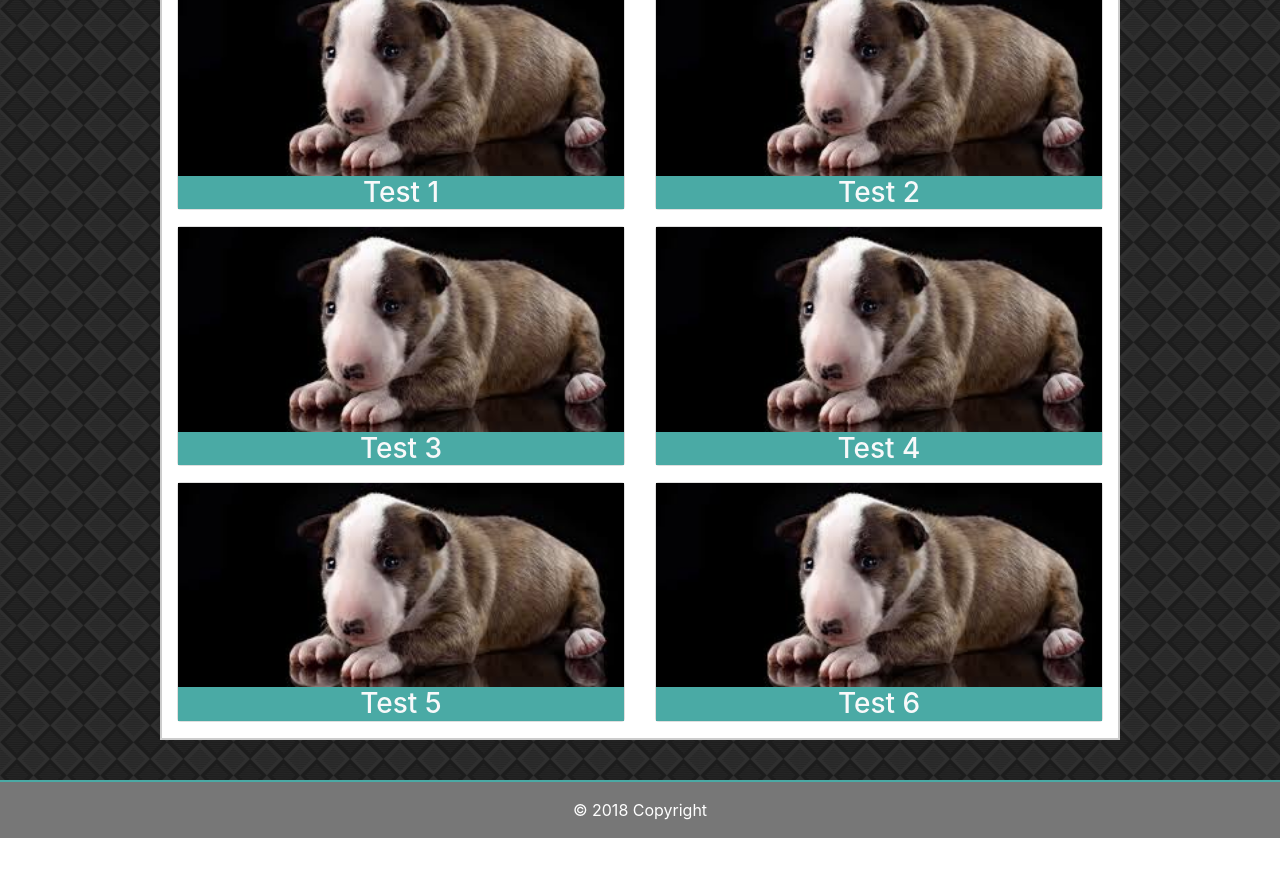
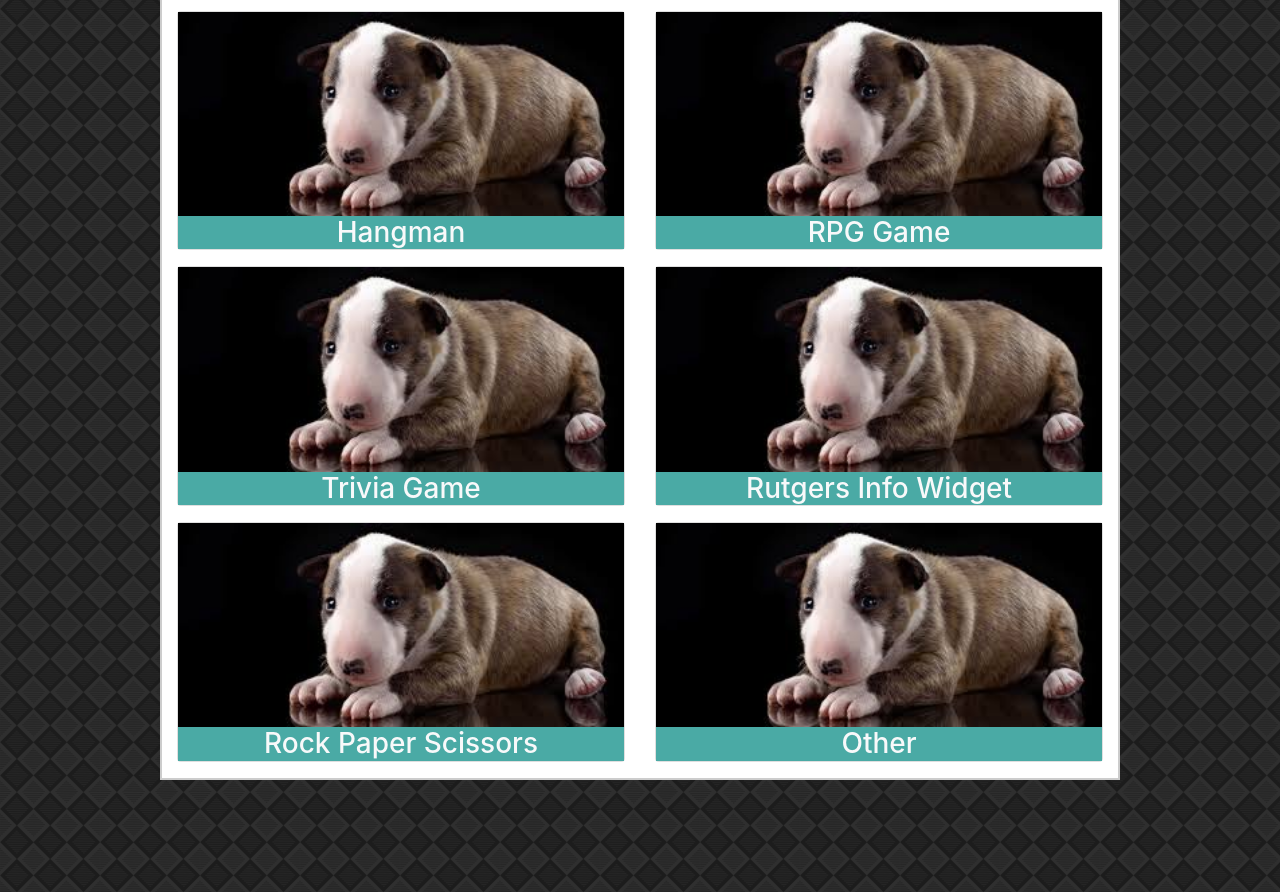
Before and after one commit to oscarvanegas34/Bootstrap-Portfolio, a plain HTML site: page portfolio.html in a window 1280 px wide. Shown: the part 208-1100 px from the top of the page. Before the commit the page ends 1046 px from the top, so only its background shows below. Drawn offline with nearby package versions, Linux system fonts and the light colour scheme.

Commit message:
Final Review

```diff
--- a/css/bootstrap.css
+++ b/css/bootstrap.css
@@ -24,6 +24,15 @@ body{
     margin: 0 135px 0 0;
 }
 
+/* This section is to add the line between the navbar */
+.nav-item {
+    border-right: 2px solid #4aaaa5;
+}
+
+.nav-item:last-child {
+    border-right: none;
+}
+
 /* This class just change the color of the background */
 a{
     color: #777777;
@@ -32,7 +41,7 @@ a{
 /* This section add extra customization to the container class */
 .container{
     border: 2px solid #cccccc;
-    margin: 40px auto;
+    margin: 80px auto;
     width: 960px;
     background: white;
 }
@@ -54,6 +63,10 @@ footer{
     border-top: 2px solid #4aaaa5;
     color: white;
     background-color: #777777;
+    /* bottom: 30%; */
+    /* position: fixed; */
+    width: 100%;
+    margin-top: 10%;
 }
 
 /*  This modify the button in the contact page */
@@ -68,3 +81,8 @@ footer{
     background-color: #4aaaa5;
 
 }
+
+/*This code change the size of the text area*/
+textarea.form-control {
+    height: 265px;
+}
--- a/portfolio.html
+++ b/portfolio.html
@@ -37,37 +37,38 @@
             <!-- Card-title is use to add title to the images -->
             <div class="card-deck mt-3">
               <div class="card">
-                    <img src="../Bootstrap-Portfolio/images/bull-terrier.jpg" class="img-fluid" alt="Test 1">
-                    <h3 class="card-title text-center text-light">Test 1</h3>
+                    <img src="../Bootstrap-Portfolio/images/bull-terrier.jpg" class="img-fluid" alt="Hangman">
+                    <h3 class="card-title text-center text-light">Hangman</h3>
               </div>
 
               <div class="card">
-                    <img src="../Bootstrap-Portfolio/images/bull-terrier.jpg" class="img-fluid" alt="Test 2">
-                    <h3 class="card-title text-center text-light">Test 2</h3>
+                    <img src="../Bootstrap-Portfolio/images/bull-terrier.jpg" class="img-fluid" alt="RPG Game">
+                    <h3 class="card-title text-center text-light">RPG Game</h3>
               </div>
+
             </div>
 
             <div class="card-deck mt-3">
                 <div class="card">
-                    <img src="../Bootstrap-Portfolio/images/bull-terrier.jpg" class="img-fluid" alt="Test 3">
-                    <h3 class="card-title text-center text-light">Test 3</h3>
+                    <img src="../Bootstrap-Portfolio/images/bull-terrier.jpg" class="img-fluid" alt="Trivia Game">
+                    <h3 class="card-title text-center text-light">Trivia Game</h3>
                 </div>
 
                 <div class="card">
-                      <img src="../Bootstrap-Portfolio/images/bull-terrier.jpg" class="img-fluid" alt="Test 4">
-                      <h3 class="card-title text-center text-light">Test 4</h3>
+                      <img src="../Bootstrap-Portfolio/images/bull-terrier.jpg" class="img-fluid" alt="Rutgers Info Widget">
+                      <h3 class="card-title text-center text-light">Rutgers Info Widget</h3>
                 </div>
               </div>
 
               <div class="card-deck mt-3 mb-3">
                   <div class="card">
-                      <img src="../Bootstrap-Portfolio/images/bull-terrier.jpg" class="img-fluid" alt="Test 5">
-                      <h3 class="card-title text-center text-light">Test 5</h3>
+                      <img src="../Bootstrap-Portfolio/images/bull-terrier.jpg" class="img-fluid" alt="Rock Paper Scissors">
+                      <h3 class="card-title text-center text-light">Rock Paper Scissors</h3>
                   </div>
 
                   <div class="card">
-                        <img src="../Bootstrap-Portfolio/images/bull-terrier.jpg" class="img-fluid" alt="Test 6">
-                        <h3 class="card-title text-center text-light">Test 6</h3>
+                        <img src="../Bootstrap-Portfolio/images/bull-terrier.jpg" class="img-fluid" alt="Other">
+                        <h3 class="card-title text-center text-light">Other</h3>
                   </div>
                 </div>
 
```
